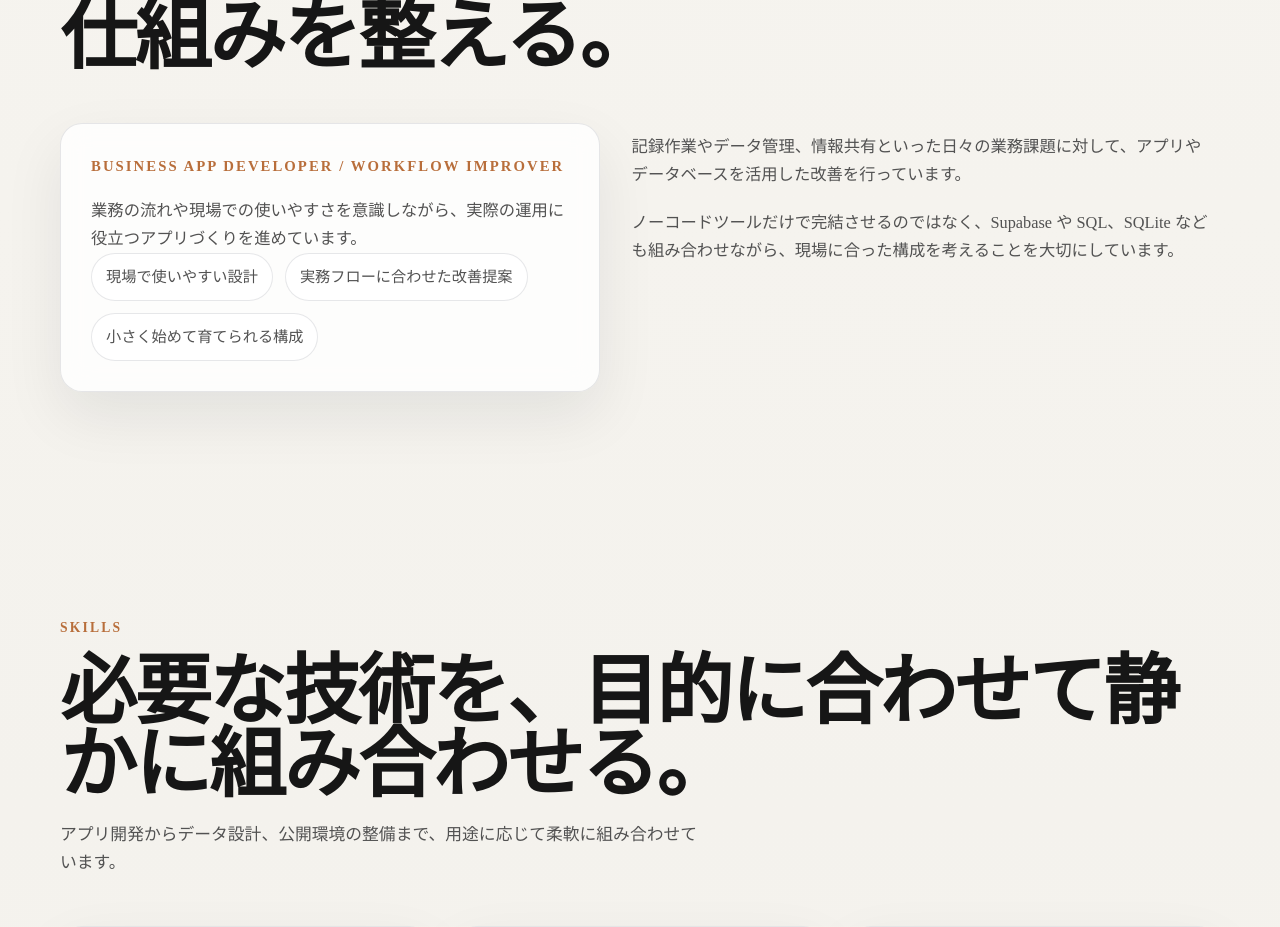
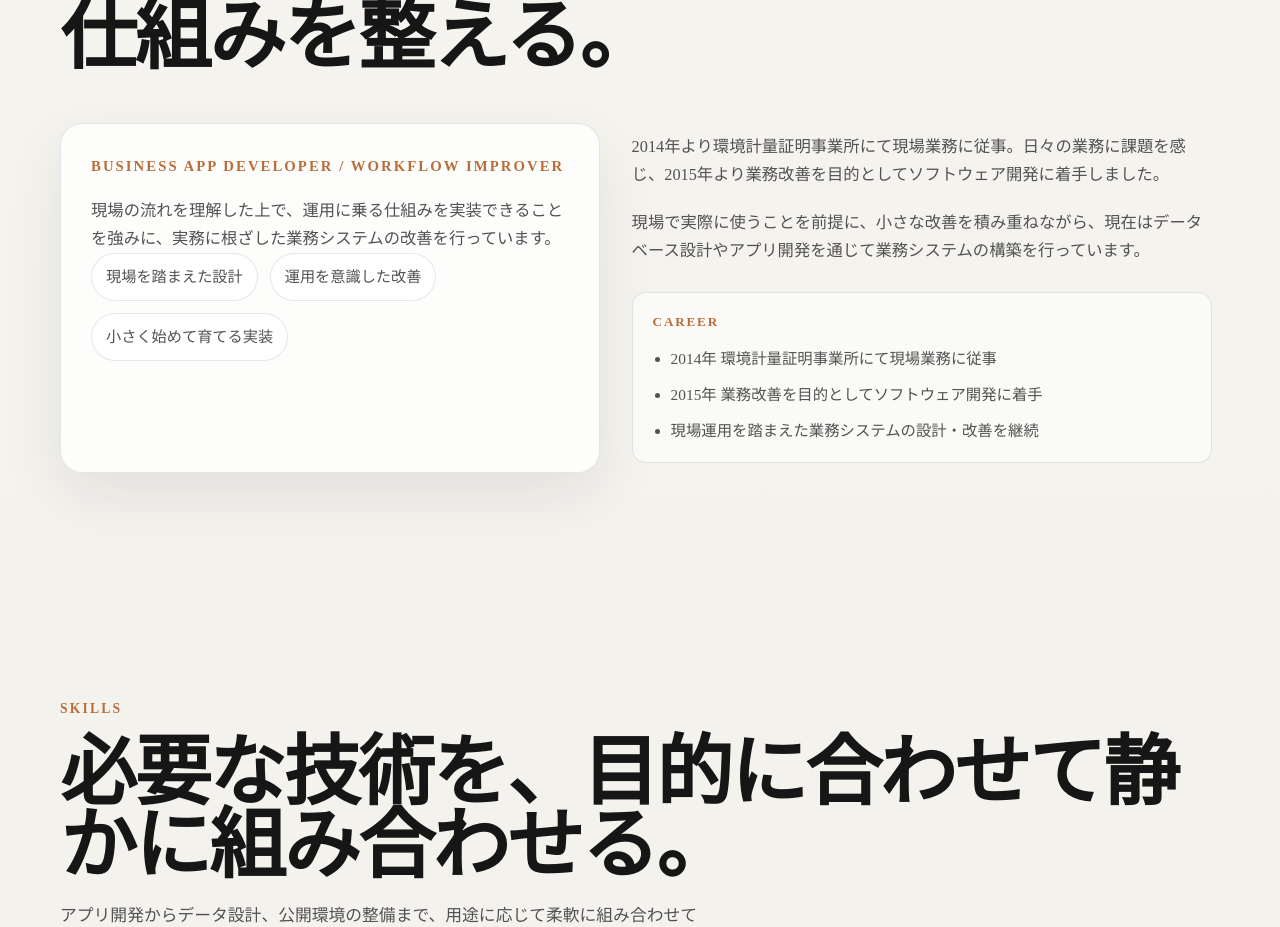
Before and after one commit to takumi-enami/takumienami-portfolio, a Next.js app in the folder app/: page / in a window 1280 px wide. Shown: the part 1020-1947 px from the top of the page. Built offline with nearby package versions, Linux system fonts and the light colour scheme.

Commit message:
Update profile section with career background narrative

```diff
--- a/app/src/app/globals.css
+++ b/app/src/app/globals.css
@@ -439,6 +439,37 @@ button {
   padding: 10px 8px;
 }
 
+
+.profile-career {
+  margin-top: 8px;
+  padding: 18px 20px;
+  border: 1px solid var(--line);
+  border-radius: var(--radius-sm);
+  background: rgba(255, 255, 255, 0.58);
+}
+
+.profile-career h3 {
+  margin: 0;
+  color: var(--accent);
+  font-size: 0.82rem;
+  font-weight: 700;
+  letter-spacing: 0.14em;
+  text-transform: uppercase;
+}
+
+.profile-career ul {
+  margin: 12px 0 0;
+  padding-left: 18px;
+  display: grid;
+  gap: 10px;
+}
+
+.profile-career li {
+  color: var(--text-soft);
+  font-size: 0.96rem;
+  line-height: 1.7;
+}
+
 .skills-grid,
 .products-grid {
   display: grid;
@@ -637,6 +668,16 @@ button {
     width: 100%;
   }
 
+
+  .profile-body {
+    padding: 4px 2px;
+    gap: 18px;
+  }
+
+  .profile-career {
+    padding: 16px;
+  }
+
   .product-detail__cover,
   .product-detail__shot {
     min-height: 240px;
--- a/app/src/components/home/profile-section.tsx
+++ b/app/src/components/home/profile-section.tsx
@@ -26,6 +26,14 @@ export function ProfileSection() {
             {profile.paragraphs.map((paragraph) => (
               <p key={paragraph}>{paragraph}</p>
             ))}
+            <div className="profile-career">
+              <h3>{profile.career.heading}</h3>
+              <ul>
+                {profile.career.items.map((item) => (
+                  <li key={item}>{item}</li>
+                ))}
+              </ul>
+            </div>
           </Reveal>
         </div>
       </Container>
--- a/app/src/data/profile.ts
+++ b/app/src/data/profile.ts
@@ -1,14 +1,22 @@
 export const profile = {
   name: 'Takumi Enami',
   role: 'Business App Developer / Workflow Improver',
-  lead: '業務の流れや現場での使いやすさを意識しながら、実際の運用に役立つアプリづくりを進めています。',
+  lead: '現場の流れを理解した上で、運用に乗る仕組みを実装できることを強みに、実務に根ざした業務システムの改善を行っています。',
   paragraphs: [
-    '記録作業やデータ管理、情報共有といった日々の業務課題に対して、アプリやデータベースを活用した改善を行っています。',
-    'ノーコードツールだけで完結させるのではなく、Supabase や SQL、SQLite なども組み合わせながら、現場に合った構成を考えることを大切にしています。',
+    '2014年より環境計量証明事業所にて現場業務に従事。日々の業務に課題を感じ、2015年より業務改善を目的としてソフトウェア開発に着手しました。',
+    '現場で実際に使うことを前提に、小さな改善を積み重ねながら、現在はデータベース設計やアプリ開発を通じて業務システムの構築を行っています。',
   ],
   highlights: [
-    '現場で使いやすい設計',
-    '実務フローに合わせた改善提案',
-    '小さく始めて育てられる構成',
+    '現場を踏まえた設計',
+    '運用を意識した改善',
+    '小さく始めて育てる実装',
   ],
+  career: {
+    heading: 'Career',
+    items: [
+      '2014年 環境計量証明事業所にて現場業務に従事',
+      '2015年 業務改善を目的としてソフトウェア開発に着手',
+      '現場運用を踏まえた業務システムの設計・改善を継続',
+    ],
+  },
 };
```
